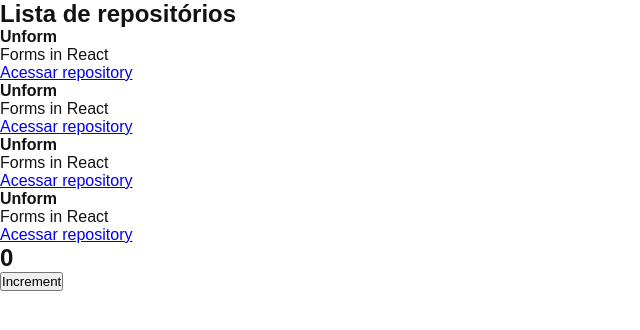
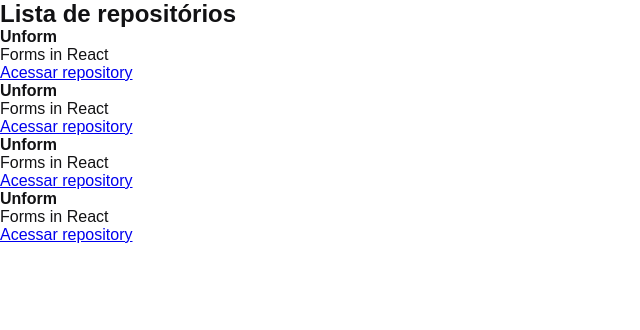
Before and after one commit to raphaeldevs/github-explorer, a React app: page / in a window 1280 px wide. Shown: the top 330 px of the page, without its empty margins (0-640 px from the left). Built offline with nearby package versions, Linux system fonts and the light colour scheme.

Commit message:
remove counter component

```diff
--- a/src/App.jsx
+++ b/src/App.jsx
@@ -1,13 +1,9 @@
 import { RepositoryList } from './components/RepositoryList'
-import { Contador } from './components/Contador'
 
 import './styles/global.scss'
 
 export function App() {
   return (
-    <>
-      <RepositoryList />
-      <Contador />
-    </>
+    <RepositoryList />
   )
 }
--- a/src/components/Contador.jsx
+++ /dev/null
@@ -1,22 +0,0 @@
-import { useState } from 'react'
-
-export function Contador() {
-  const [counter, setCounter] = useState(0)
-
-  function increment() {
-    setCounter(counter => counter + 1)
-  }
-
-  return (
-    <div>
-      <h2>{counter}</h2>
-
-      <button
-        type="button"
-        onClick={increment}
-      >
-        Increment
-      </button>
-    </div>
-  )
-}
```
